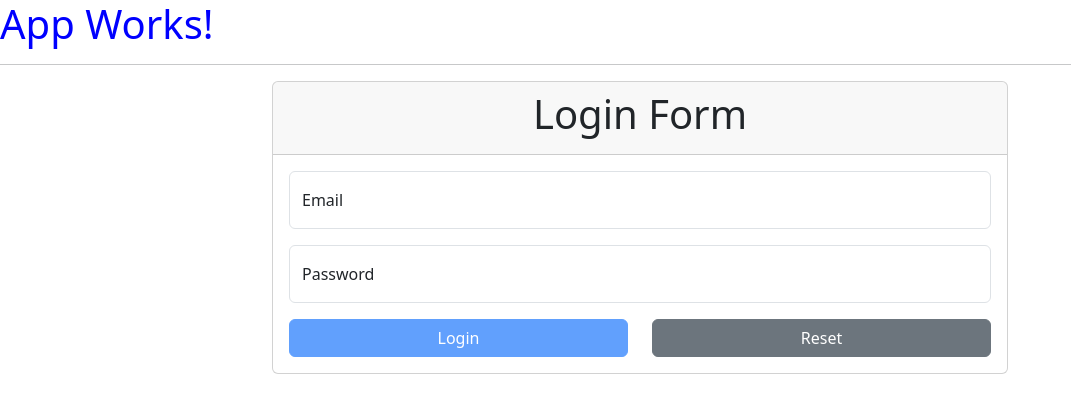
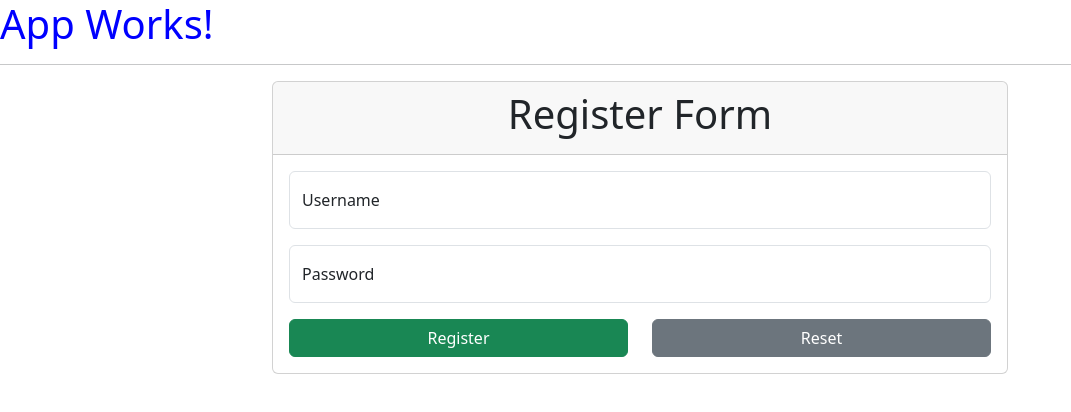
Before and after one commit to synergy2411/jul25-angular, an Angular app in the folder frontend/: page / in a window 1280 px wide. Shown: the top 412 px of the page, without its empty margins (0-1071 px from the left). Built offline with nearby package versions, Linux system fonts and the light colour scheme.

Commit message:
model driven form added

```diff
--- a/frontend/src/app/app.component.html
+++ b/frontend/src/app/app.component.html
@@ -5,7 +5,9 @@
 <div class="container">
   <!-- <app-users></app-users> -->
 
-  <app-login></app-login>
+  <app-register></app-register>
+
+  <!-- <app-login></app-login> -->
 
   <!-- <app-pipe-example></app-pipe-example> -->
 
--- a/frontend/src/app/app.module.ts
+++ b/frontend/src/app/app.module.ts
@@ -1,6 +1,6 @@
 import { NgModule } from '@angular/core';
 import { BrowserModule } from '@angular/platform-browser';
-import { FormsModule } from '@angular/forms';
+import { FormsModule, ReactiveFormsModule } from '@angular/forms';
 
 import { AppComponent } from './app.component';
 import { UsersComponent } from './users/users.component';
@@ -14,6 +14,7 @@ import { CountryCodePipe } from './pipes/country-code.pipe';
 import { ReversePipe } from './pipes/reverse.pipe';
 import { FilterPipe } from './pipes/filter.pipe';
 import { LoginComponent } from './components/auth/login/login.component';
+import { RegisterComponent } from './components/auth/register/register.component';
 
 @NgModule({
   declarations: [
@@ -30,11 +31,13 @@ import { LoginComponent } from './components/auth/login/login.component';
     ReversePipe,
     FilterPipe,
     LoginComponent,
+    RegisterComponent,
   ],
   imports: [
     // Modules - built-in, custom
     BrowserModule,
     FormsModule,
+    ReactiveFormsModule,
   ],
   providers: [], // Services
   bootstrap: [AppComponent],
--- /dev/null
+++ b/frontend/src/app/components/auth/register/register.component.html
@@ -0,0 +1,52 @@
+<div class="row">
+  <div class="col-8 offset-2">
+    <div class="card">
+      <div class="card-header">
+        <h1 class="text-center">Register Form</h1>
+      </div>
+      <div class="card-body">
+        <form [formGroup]="registerForm" (ngSubmit)="onSubmit()">
+          <!-- username -->
+          <div class="form-floating mb-3">
+            <input
+              type="text"
+              class="form-control"
+              name="username"
+              id="username"
+              placeholder=""
+              formControlName="username"
+            />
+            <label for="username">Username</label>
+          </div>
+
+          <!-- password -->
+          <div class="form-floating mb-3">
+            <input
+              type="password"
+              class="form-control"
+              name="password"
+              id="password"
+              placeholder=""
+              formControlName="password"
+            />
+            <label for="password">Password</label>
+          </div>
+
+          <!-- buttons - Register & Reset -->
+          <div class="row">
+            <div class="col">
+              <div class="d-grid">
+                <button class="btn btn-success" type="submit">Register</button>
+              </div>
+            </div>
+            <div class="col">
+              <div class="d-grid">
+                <button class="btn btn-secondary" type="button">Reset</button>
+              </div>
+            </div>
+          </div>
+        </form>
+      </div>
+    </div>
+  </div>
+</div>
--- /dev/null
+++ b/frontend/src/app/components/auth/register/register.component.ts
@@ -0,0 +1,23 @@
+import { Component } from '@angular/core';
+import { FormControl, FormGroup, FormBuilder } from '@angular/forms';
+
+@Component({
+  selector: 'app-register',
+  templateUrl: './register.component.html',
+  styleUrl: './register.component.css',
+})
+export class RegisterComponent {
+  registerForm: FormGroup;
+
+  constructor(private fb: FormBuilder) {
+    this.registerForm = this.fb.group({
+      username: new FormControl(),
+      password: new FormControl(),
+    });
+  }
+
+  onSubmit() {
+    console.log('Username : ', this.registerForm.value.username);
+    console.log('Password : ', this.registerForm.value.password);
+  }
+}
```
Also changed, not shown: frontend/src/app/components/auth/register/register.component.css (added), 2 other files (tests, documents, lock files or other folders).
